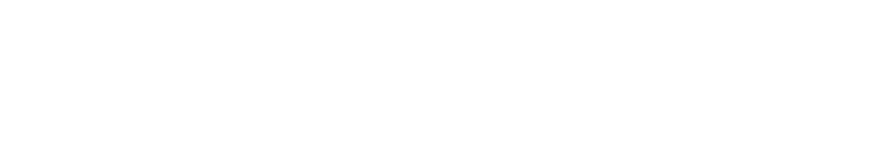
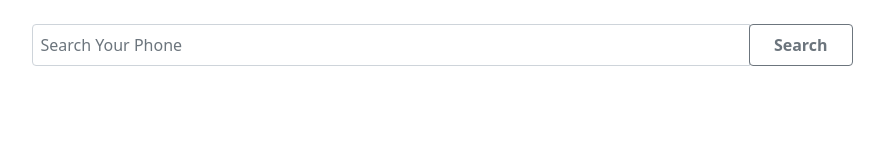
Before and after one commit to ArafathRumman/Phone-hunter, a plain HTML site: page index.html in a window 1280 px wide. Shown: the whole page, without its empty margins (198-1082 px from the left). Drawn offline with nearby package versions, Linux system fonts and the light colour scheme.

Commit message:
search bar added

```diff
--- a/index.html
+++ b/index.html
@@ -10,7 +10,13 @@
     <!-- bootstrap Link  -->
     <link href="https://cdn.jsdelivr.net/npm/bootstrap@5.1.3/dist/css/bootstrap.min.css" rel="stylesheet" integrity="sha384-1BmE4kWBq78iYhFldvKuhfTAU6auU8tT94WrHftjDbrCEXSU1oBoqyl2QvZ6jIW3" crossorigin="anonymous">
 </head>
-<body>
+<body class="container">
+    <div class="input-group mb-3 w-75 mx-auto m-3 p-2">
+        <input type="text" class="form-control p-2 fw-normal" placeholder="Search Your Phone" aria-label="Recipient's username" aria-describedby="basic-addon2">
+        <div class="input-group-append">
+          <button class="btn btn-outline-secondary p-2 px-4 fw-bold" type="button">Search</button>
+        </div>
+      </div>
 
     <!-- javascript link  -->
     <script src="phone-search.js"></script>
```
